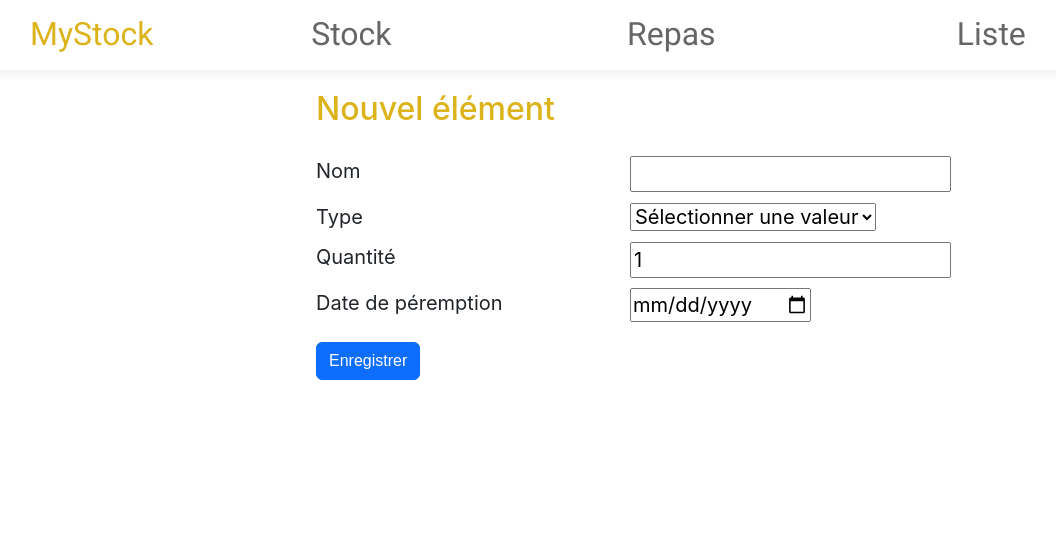
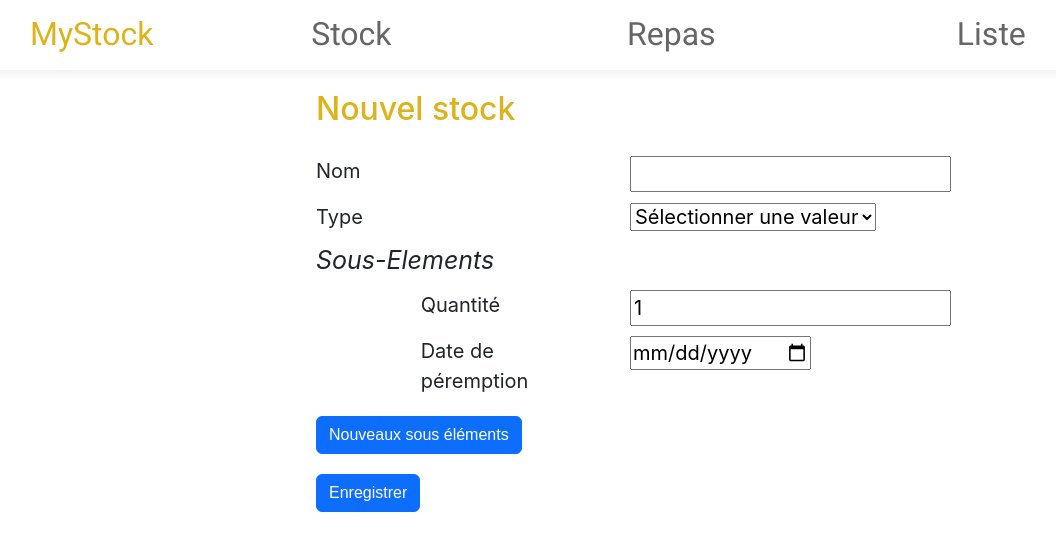
Before and after one commit to plouiserre/ShoppingManagerV2, a React (Create React App) app in the folder shopping-manager-front/: page /Stock/add in a window 1280 px wide. Shown: the top 550 px of the page, without its empty margins (22-1078 px from the left). Built offline with nearby package versions, Linux system fonts and the light colour scheme.

Commit message:
create subelement component

```diff
--- /dev/null
+++ b/shopping-manager-front/src/components/StockSubElement/StockSubElement.jsx
@@ -0,0 +1,51 @@
+import { useState } from "react";
+import s from "./style.module.css";
+export function StockSubElement() {
+  const [stock, setStock] = useState({
+    Name: "",
+    Type: "",
+    Quantity: 1,
+    DatePeremption: Date(),
+  });
+  return (
+    <>
+      <div className={`row ${s.lineForm}`}>
+        <div className="col-3"></div>
+        <div className={`col-7 ${s.elementLabel}`}>Sous-Elements</div>
+        <div className="col-2"></div>
+      </div>
+      <div className={`row ${s.lineForm}`}>
+        <div className="col-4"></div>
+        <div className="col-2">Quantité</div>
+        <div className="col-4">
+          <input
+            type="number"
+            value={stock.Quantity}
+            onChange={(event) => {
+              setStock({ ...stock, Quantity: event.target.value });
+            }}
+          />
+        </div>
+        <div className="col-2"></div>
+      </div>
+      <div className={`row ${s.lineForm}`}>
+        <div className="col-4"></div>
+        <div className="col-2">Date de péremption</div>
+        <div className="col-4">
+          <input
+            type="date"
+            value={stock.DatePeremption}
+            onChange={(event) => {
+              setStock({
+                ...stock,
+                DatePeremption: event.target.value,
+                IsDateSelected: true,
+              });
+            }}
+          />
+        </div>
+        <div className="col-2"></div>
+      </div>
+    </>
+  );
+}
--- /dev/null
+++ b/shopping-manager-front/src/components/StockSubElement/style.module.css
@@ -0,0 +1,9 @@
+.lineForm{
+    padding-bottom: 10px;
+    font-size: 20px;
+}
+
+.elementLabel{
+    font-style: italic;
+    font-size: 25px;
+}
--- a/shopping-manager-front/src/pages/Stock/AddStock.jsx
+++ b/shopping-manager-front/src/pages/Stock/AddStock.jsx
@@ -5,6 +5,7 @@ import s from "./style.module.css";
 import { ErrorMessage } from "../../components/ErrorMessage/ErrorMessage";
 import { useDispatch } from "react-redux";
 import { addStockItem } from "../../store/stock/stock-slice";
+import { StockSubElement } from "../../components/StockSubElement/StockSubElement";
 
 export function AddStock() {
   const dispatch = useDispatch();
@@ -25,6 +26,10 @@ export function AddStock() {
     else stock.Type = "breakfast";
   }
 
+  function addSubElements() {
+    alert("test");
+  }
+
   //TODO rewrite this code
   function saveStock() {
     var result = ValidateStock(stock);
@@ -41,7 +46,7 @@ export function AddStock() {
         <div className="row">
           <div className="col-3"></div>
           <div className="col-7">
-            <h1 className={`${s.titleForm}`}>Nouvel élément</h1>
+            <h1 className={`${s.titleForm}`}>Nouvel stock</h1>
           </div>
           <div className="col-2"></div>
         </div>
@@ -81,34 +86,13 @@ export function AddStock() {
           </div>
           <div className="col-2"></div>
         </div>
+        <StockSubElement />
         <div className={`row ${s.lineForm}`}>
           <div className="col-3"></div>
-          <div className="col-3">Quantité</div>
-          <div className="col-4">
-            <input
-              type="number"
-              value={stock.Quantity}
-              onChange={(event) => {
-                setStock({ ...stock, Quantity: event.target.value });
-              }}
-            />
-          </div>
-          <div className="col-2"></div>
-        </div>
-        <div className={`row ${s.lineForm}`}>
-          <div className="col-3"></div>
-          <div className="col-3">Date de péremption</div>
-          <div className="col-4">
-            <input
-              type="date"
-              value={stock.DatePeremption}
-              onChange={(event) => {
-                setStock({
-                  ...stock,
-                  DatePeremption: event.target.value,
-                  IsDateSelected: true,
-                });
-              }}
+          <div className="col-7">
+            <AddElement
+              labelButton={"Nouveaux sous éléments"}
+              actionButton={() => addSubElements()}
             />
           </div>
           <div className="col-2"></div>
```
